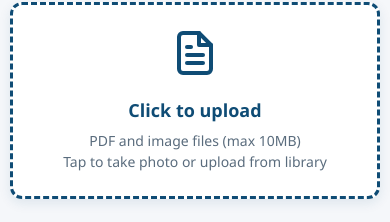
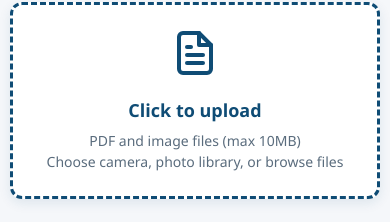
Before and after one commit to laurencegoolsby/amplify-react-template, a React (Vite) app: page / in a window 390 px wide. Shown: the part 380-602 px from the top of the page. Built offline with nearby package versions, Linux system fonts and the light colour scheme.

Commit message:
Update file capture method

```diff
--- a/src/components/FileUpload.css
+++ b/src/components/FileUpload.css
@@ -193,3 +193,13 @@
 .uploading .upload-zone {
   pointer-events: none;
 }
+
+.mobile-only {
+  display: none;
+}
+
+@media (max-width: 768px) {
+  .mobile-only {
+    display: block;
+  }
+}
--- a/src/components/FileUpload.tsx
+++ b/src/components/FileUpload.tsx
@@ -44,7 +44,8 @@ export default function FileUpload({ onUploadComplete, onFileSelect }: FileUploa
           disabled={uploading}
           className="file-input"
           id="file-upload"
-          accept=".pdf,application/pdf,.jpg,.jpeg,.png,.gif,.bmp,.webp,image/*"
+          accept="image/*,.pdf"
+          capture="environment"
         />
         <label htmlFor="file-upload" className="upload-label">
           <div className="upload-icon">
@@ -58,7 +59,8 @@ export default function FileUpload({ onUploadComplete, onFileSelect }: FileUploa
           </div>
           <div className="upload-text">
             <h3>Click to upload</h3>
-            <p>PDF and image files (max 10MB)<br />Tap to take photo or upload from library</p>
+            <p>PDF and image files (max 10MB)</p>
+            <p className="mobile-only">Choose camera, photo library, or browse files</p>
           </div>
         </label>
         {uploading && (
```
